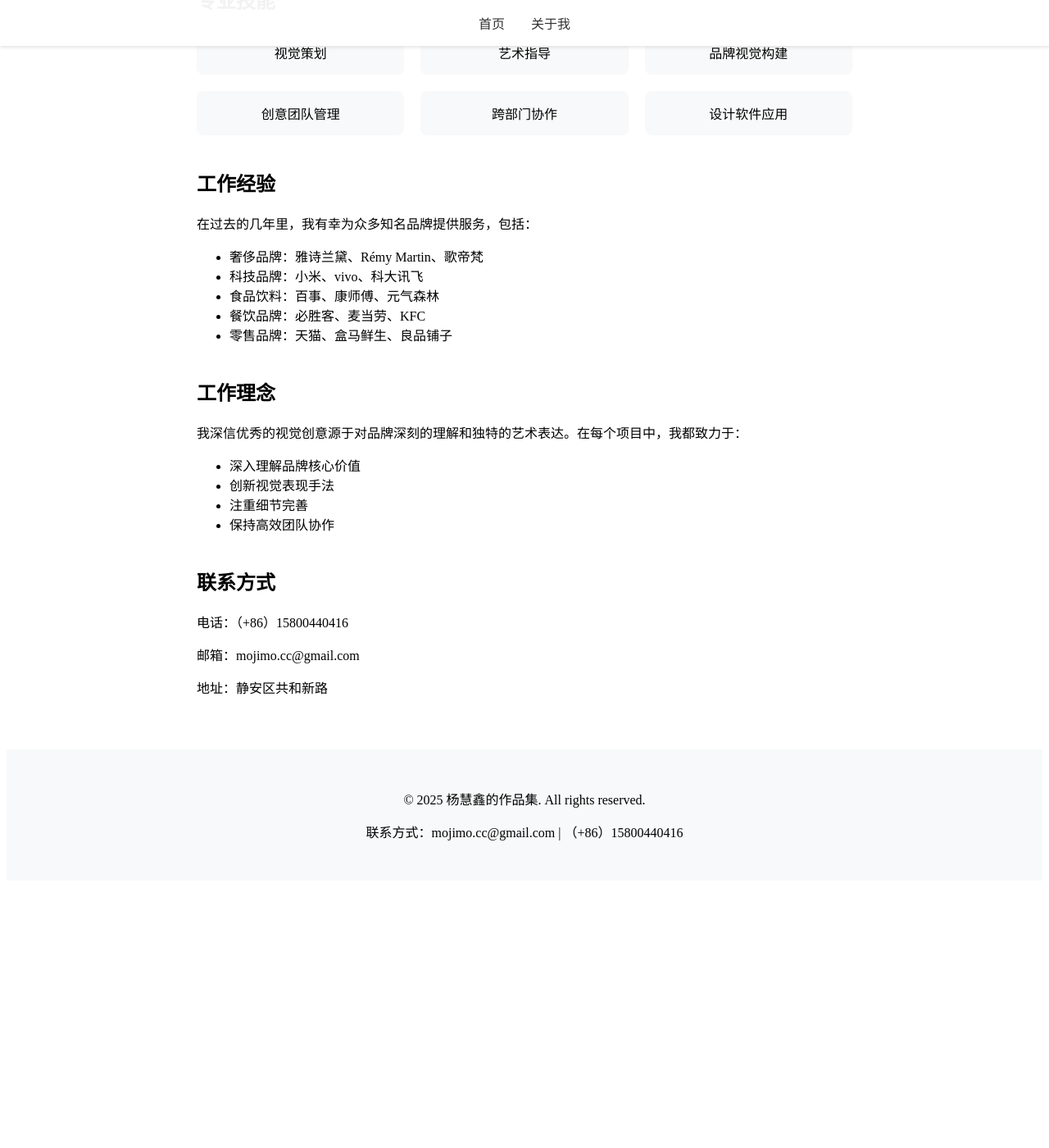
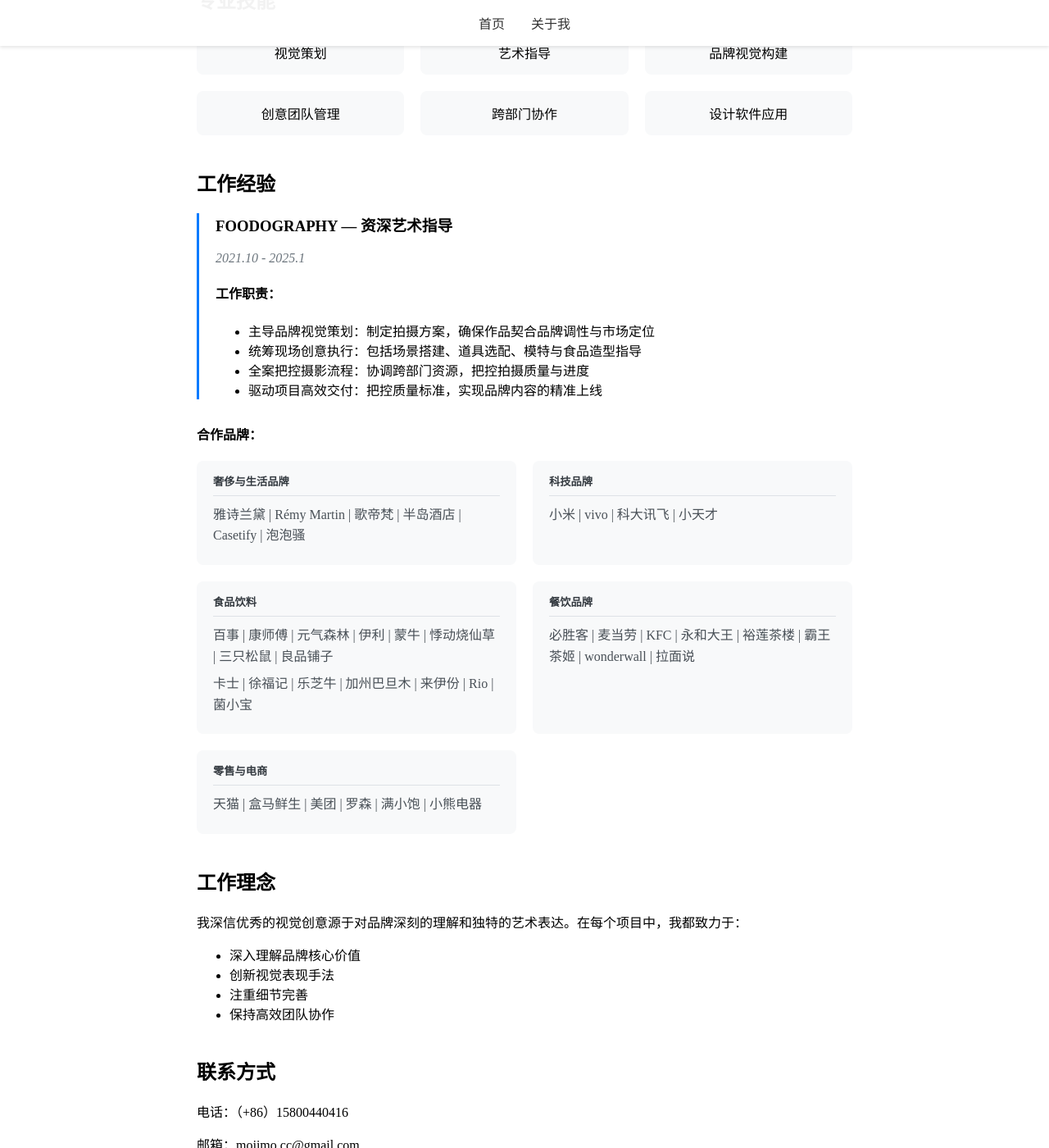
Before and after one commit to JianJiangKCL/huixinyang_portfolio, a Jekyll site: the page built from about.md, in a window 1280 px wide and 1400 px high, scrolled down 293 px. Shown: the whole window at 82% size. Built offline with Jekyll 4.4.1, drawn with Linux system fonts in a browser that asks for light colours; before the commit the page ends 1375 px from its top, so only the background shows below that.

Commit message:
test _ about me

```diff
--- a/about.md
+++ b/about.md
@@ -28,6 +28,51 @@
     border-radius: 8px;
     text-align: center;
 }
+
+.work-experience {
+    margin-bottom: 30px;
+    border-left: 3px solid #007bff;
+    padding-left: 20px;
+}
+
+.work-period {
+    color: #6c757d;
+    margin-top: 0;
+    font-style: italic;
+}
+
+.brands-grid {
+    display: grid;
+    grid-template-columns: 1fr;
+    gap: 20px;
+    margin-top: 20px;
+}
+
+.brand-category {
+    background: #f8f9fa;
+    padding: 15px 20px;
+    border-radius: 8px;
+}
+
+.brand-category h5 {
+    margin-top: 0;
+    color: #343a40;
+    border-bottom: 1px solid #dee2e6;
+    padding-bottom: 8px;
+    margin-bottom: 10px;
+}
+
+.brand-category p {
+    line-height: 1.6;
+    margin: 8px 0;
+    color: #495057;
+}
+
+@media (min-width: 768px) {
+    .brands-grid {
+        grid-template-columns: repeat(2, 1fr);
+    }
+}
 </style>
 
 <div class="about-container">
@@ -50,14 +95,48 @@
 
     <div class="about-section">
         <h2>工作经验</h2>
-        <p>在过去的几年里，我有幸为众多知名品牌提供服务，包括：</p>
-        <ul>
-            <li>奢侈品牌：雅诗兰黛、Rémy Martin、歌帝梵</li>
-            <li>科技品牌：小米、vivo、科大讯飞</li>
-            <li>食品饮料：百事、康师傅、元气森林</li>
-            <li>餐饮品牌：必胜客、麦当劳、KFC</li>
-            <li>零售品牌：天猫、盒马鲜生、良品铺子</li>
-        </ul>
+
+        <div class="work-experience">
+            <h3>FOODOGRAPHY — 资深艺术指导</h3>
+            <p class="work-period">2021.10 - 2025.1</p>
+
+            <h4>工作职责：</h4>
+            <ul>
+                <li>主导品牌视觉策划：制定拍摄方案，确保作品契合品牌调性与市场定位</li>
+                <li>统筹现场创意执行：包括场景搭建、道具选配、模特与食品造型指导</li>
+                <li>全案把控摄影流程：协调跨部门资源，把控拍摄质量与进度</li>
+                <li>驱动项目高效交付：把控质量标准，实现品牌内容的精准上线</li>
+            </ul>
+        </div>
+
+        <h4>合作品牌：</h4>
+        <div class="brands-grid">
+            <div class="brand-category">
+                <h5>奢侈与生活品牌</h5>
+                <p>雅诗兰黛 | Rémy Martin | 歌帝梵 | 半岛酒店 | Casetify | 泡泡骚</p>
+            </div>
+
+            <div class="brand-category">
+                <h5>科技品牌</h5>
+                <p>小米 | vivo | 科大讯飞 | 小天才</p>
+            </div>
+
+            <div class="brand-category">
+                <h5>食品饮料</h5>
+                <p>百事 | 康师傅 | 元气森林 | 伊利 | 蒙牛 | 悸动烧仙草 | 三只松鼠 | 良品铺子</p>
+                <p>卡士 | 徐福记 | 乐芝牛 | 加州巴旦木 | 来伊份 | Rio | 菌小宝</p>
+            </div>
+
+            <div class="brand-category">
+                <h5>餐饮品牌</h5>
+                <p>必胜客 | 麦当劳 | KFC | 永和大王 | 裕莲茶楼 | 霸王茶姬 | wonderwall | 拉面说</p>
+            </div>
+
+            <div class="brand-category">
+                <h5>零售与电商</h5>
+                <p>天猫 | 盒马鲜生 | 美团 | 罗森 | 满小饱 | 小熊电器</p>
+            </div>
+        </div>
     </div>
 
     <div class="about-section">
```
